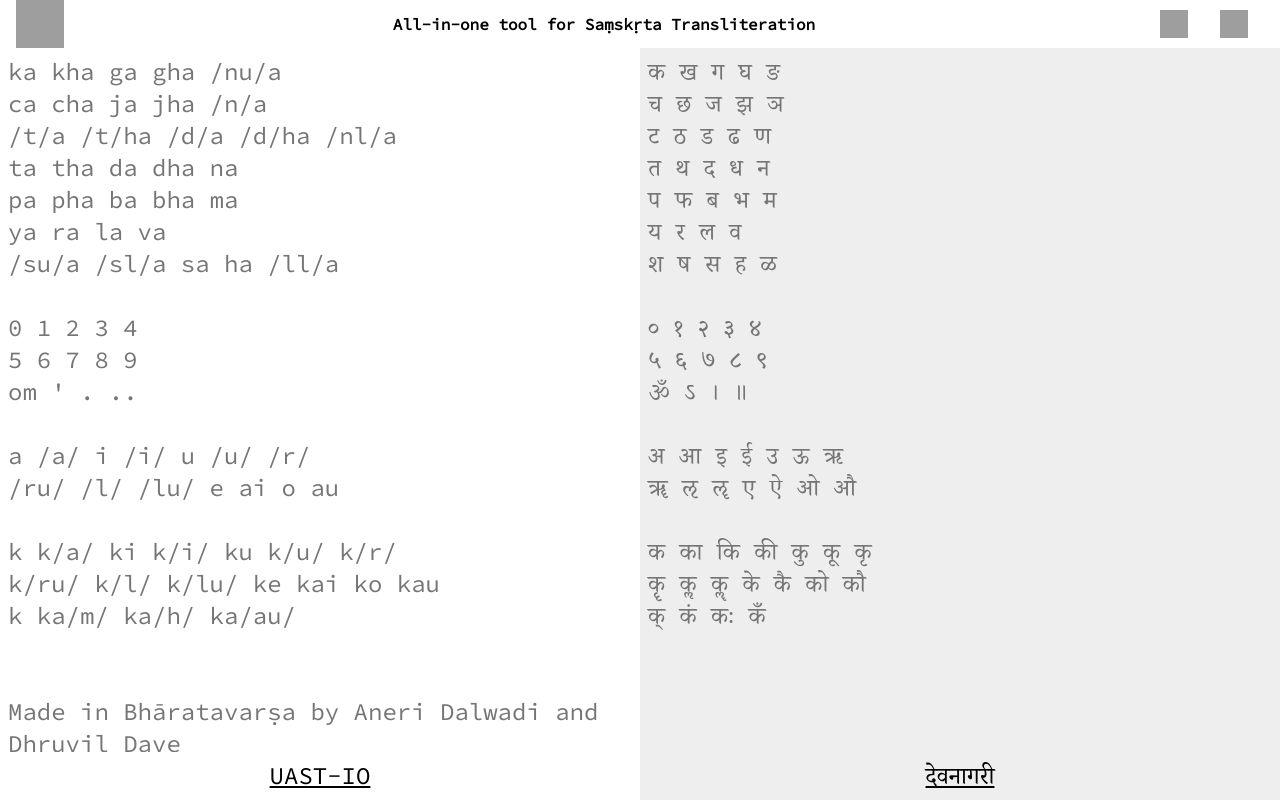
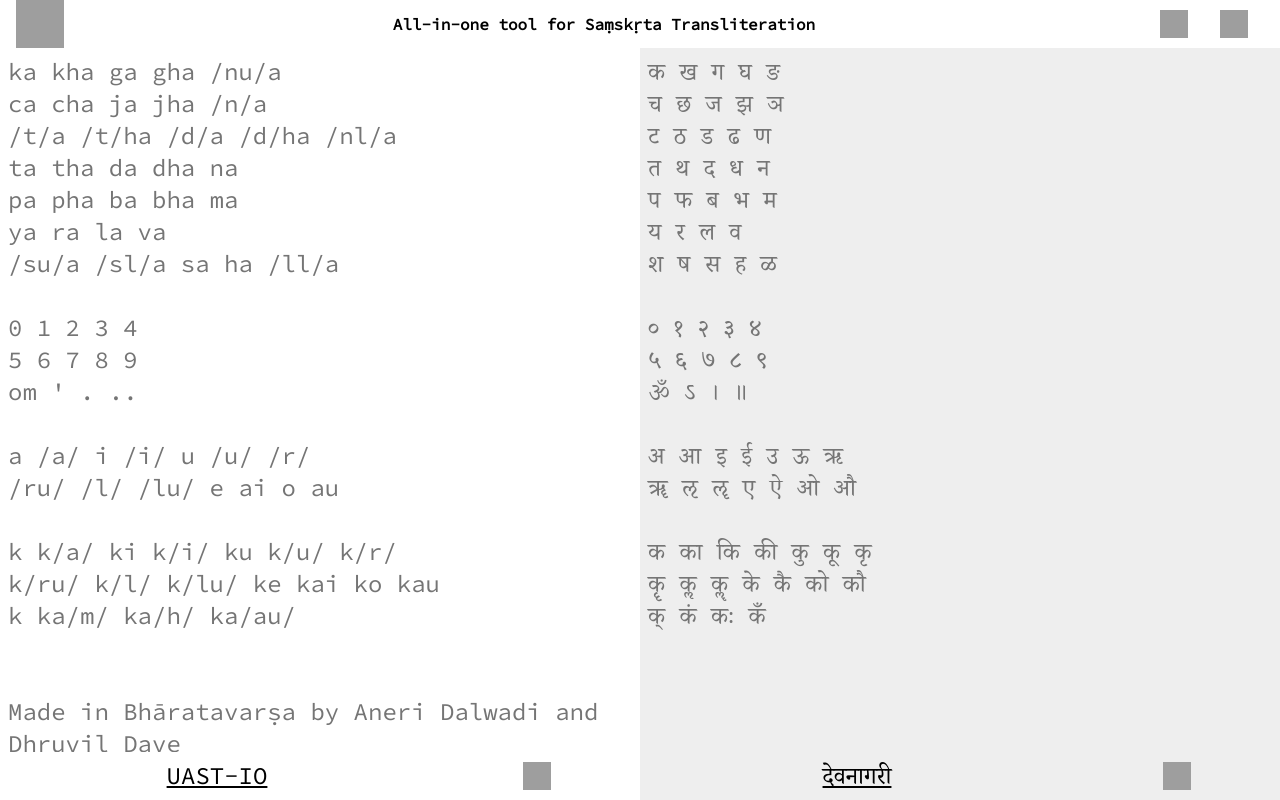
Before and after one commit to dhruvildave/uast, a SvelteKit app: page / in a window 1280 px wide. Built offline with nearby package versions, Linux system fonts and the light colour scheme; grey boxes are pictures that could not be loaded.

Commit message:
Add copy-paste functionality

```diff
--- a/src/routes/fe/Editor.svelte
+++ b/src/routes/fe/Editor.svelte
@@ -258,6 +258,14 @@ k ka/m/ ka/h/ ka/au/`
   const ph_to = $derived(
     placeholders[to as keyof typeof placeholders] ?? placeholders["uast"]
   );
+
+  async function copyText() {
+    await navigator.clipboard.writeText(output);
+  }
+
+  async function pasteText() {
+    input = await navigator.clipboard.readText();
+  }
 </script>
 
 <main>
@@ -270,6 +278,7 @@ k ka/m/ ka/h/ ka/au/`
       placeholder={ph_from}
       bind:value={input}></textarea>
 
+    <div>
       <select
         class="from-select"
         aria-label="from-select"
@@ -280,6 +289,11 @@ k ka/m/ ka/h/ ka/au/`
           <option value={i[0]}>{i[1]}</option>
         {/each}
       </select>
+
+      <button title="paste-text" onclick={pasteText}>
+        <img alt="paste icon" src="/img/paste.svg" width="28" height="28" />
+      </button>
+    </div>
   </article>
 
   <aside>
@@ -292,6 +306,7 @@ k ka/m/ ka/h/ ka/au/`
       placeholder={ph_to}
       value={output}></textarea>
 
+    <div>
       <select
         class="to-select"
         aria-label="to-select"
@@ -302,6 +317,11 @@ k ka/m/ ka/h/ ka/au/`
           <option value={i[0]}>{i[1]}</option>
         {/each}
       </select>
+
+      <button title="copy-text" onclick={copyText}>
+        <img alt="copy icon" src="/img/copy.svg" width="28" height="28" />
+      </button>
+    </div>
   </aside>
 </main>
 
@@ -319,6 +339,12 @@ k ka/m/ ka/h/ ka/au/`
       display: flex;
       flex-direction: column;
 
+      div {
+        display: flex;
+        align-items: center;
+        justify-content: space-around;
+      }
+
       select {
         height: 3rem; /* 48px */
         width: 40%;
@@ -335,7 +361,6 @@ k ka/m/ ka/h/ ka/au/`
         text-align: center;
 
         padding: 0.125rem; /* 2px */
-        margin: auto;
       }
 
       textarea {
@@ -450,4 +475,21 @@ k ka/m/ ka/h/ ka/au/`
       opacity: 1;
     }
   }
+
+  img {
+    filter: invert(0%);
+
+    @media (prefers-color-scheme: dark) {
+      & {
+        filter: invert(100%);
+      }
+    }
+  }
+
+  button {
+    cursor: pointer;
+    background: none;
+    outline: none;
+    border: none;
+  }
 </style>
```
Also changed, not shown: static/img/copy.svg (added), static/img/paste.svg (added). Lines whose indentation alone changed are shown as unchanged.
